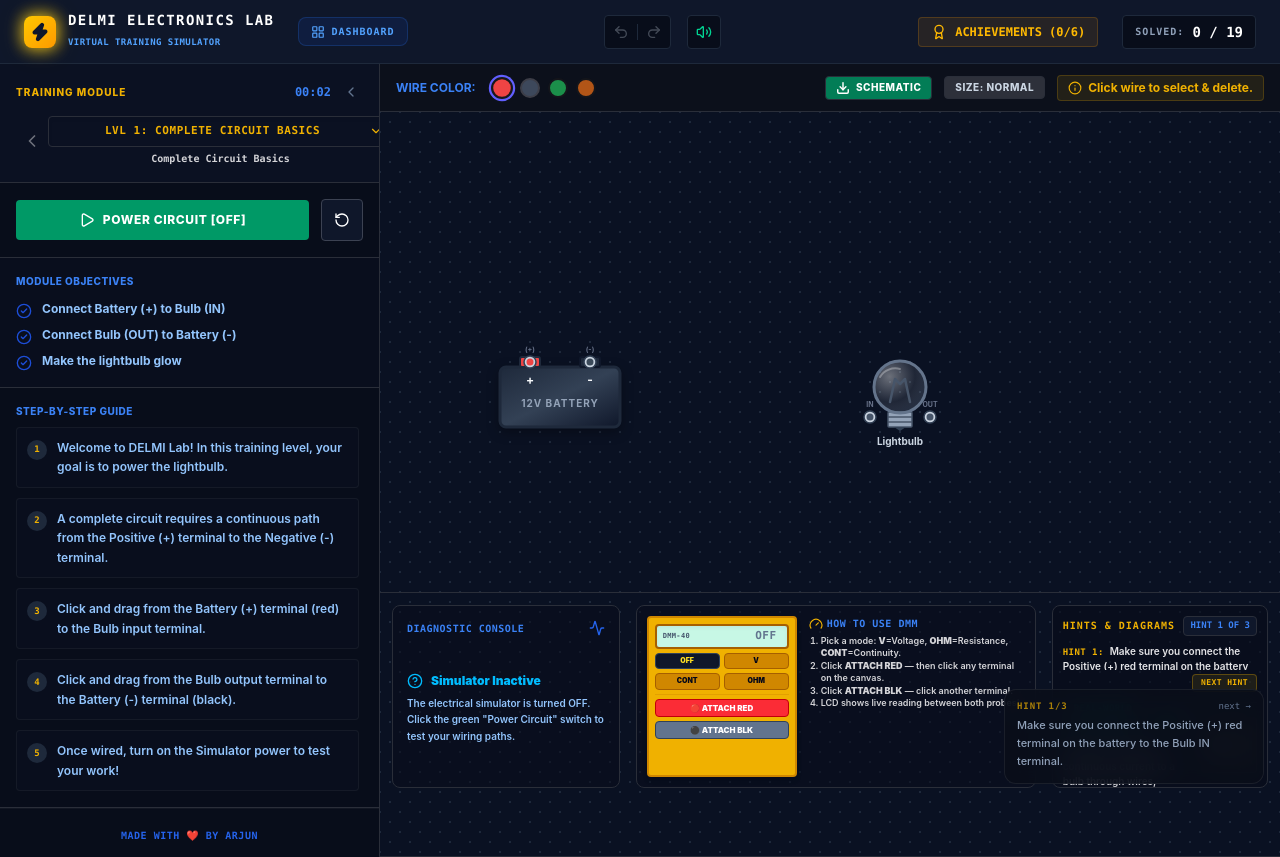
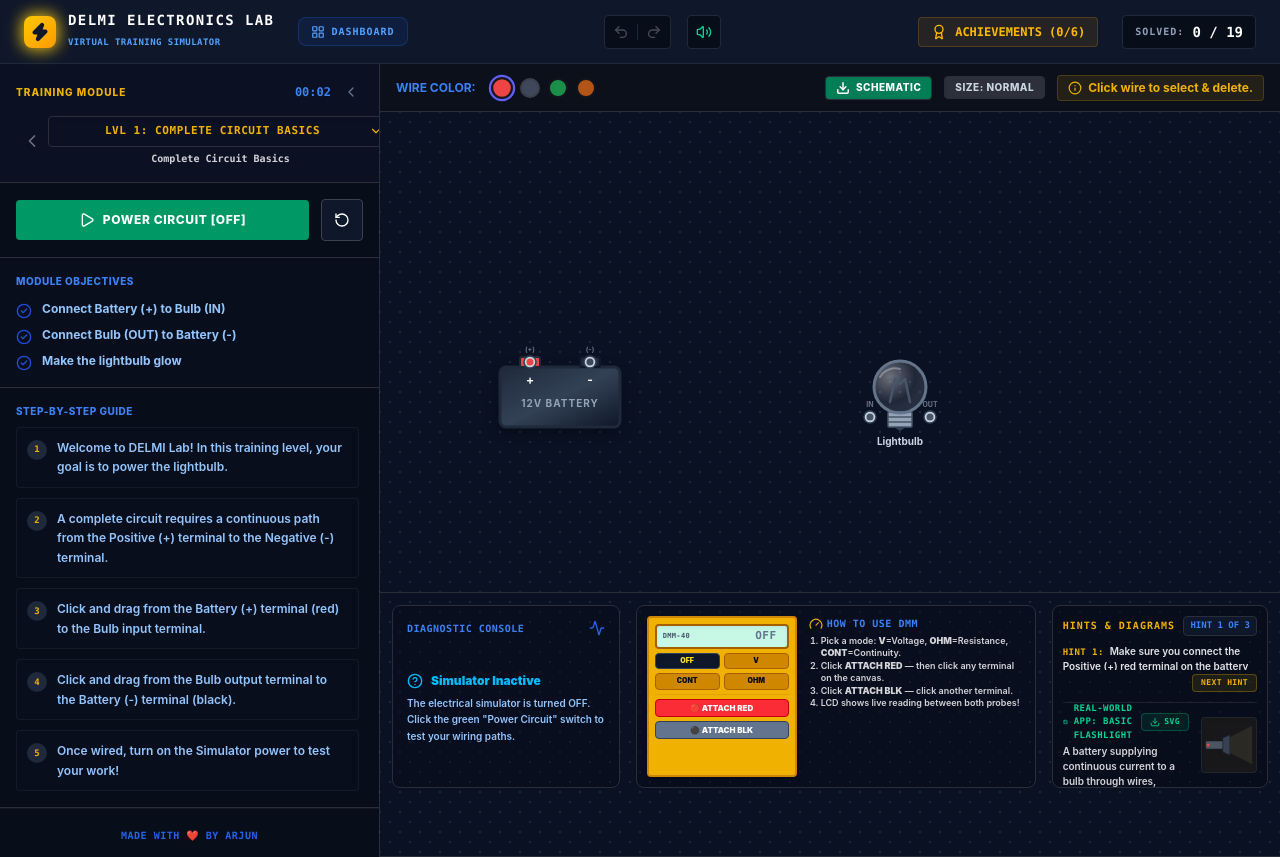
Before and after one commit to arjungautam1/NONC, a React (Vite) app: page / in a window 1280 px wide. Both pictures are taken after a click on the element 178 px from the left and 675 px from the top of the page. Built offline with nearby package versions, Linux system fonts and the light colour scheme.

Commit message:
Fix hint cycling controls

```diff
--- a/src/App.tsx
+++ b/src/App.tsx
@@ -28,6 +28,7 @@ function App() {
         return;
       }
       if (e.key === 'h' || e.key === 'H') {
+        e.preventDefault();
         useHint();
       }
     };
--- a/src/components/game/HelpOverlay.tsx
+++ b/src/components/game/HelpOverlay.tsx
@@ -127,6 +127,7 @@ export const HelpOverlay: React.FC = () => {
   } = useGameStore();
 
   const level = levels[currentLevelIndex];
+  const currentHintIndex = score.hintsUsed % level.hints.length;
 
   const [isDismissed, setIsDismissed] = React.useState(false);
 
@@ -425,17 +426,15 @@ export const HelpOverlay: React.FC = () => {
                 HINTS & DIAGRAMS
               </span>
               <span className="text-[9px] font-bold text-industrial-gray-400 bg-industrial-gray-800 px-1.5 py-0.5 rounded border border-[#2a2e39] uppercase font-mono">
-                Hint {score.hintsUsed % level.hints.length + 1} of {level.hints.length}
+                Hint {currentHintIndex + 1} of {level.hints.length}
               </span>
             </div>
 
-            <div className="flex-grow overflow-y-auto pr-1 min-h-[30px] pt-1 flex flex-col gap-1.5">
-              {level.hints.slice(0, Math.min(score.hintsUsed + 1, level.hints.length)).map((hint, idx) => (
-                <div key={idx} className="text-[10px] text-zinc-200 leading-normal font-semibold animate-fade-in">
-                  <span className="text-yellow-500 font-bold font-mono text-[9px] uppercase tracking-wider">Hint {idx + 1}: </span>
-                  {hint}
-                </div>
-              ))}
+            <div className="flex-grow overflow-y-auto pr-1 min-h-[30px] pt-1">
+              <div key={`${currentLevelIndex}-${currentHintIndex}`} className="text-[10px] text-zinc-200 leading-normal font-semibold animate-fade-in">
+                <span className="text-yellow-500 font-bold font-mono text-[9px] uppercase tracking-wider">Hint {currentHintIndex + 1}: </span>
+                {level.hints[currentHintIndex]}
+              </div>
             </div>
 
             <button
@@ -555,42 +554,7 @@ export const HelpOverlay: React.FC = () => {
           </div>
         </div>
       )}
-      {/* ── Quiet hint panel — bottom-right corner ── */}
-      {score.hintsUsed >= 0 && level.hints.length > 0 && (() => {
-        const idx = Math.min(score.hintsUsed, level.hints.length - 1);
-        const hint = level.hints[idx];
-        return (
-          <div className="fixed bottom-4 right-4 w-[260px] z-40 pointer-events-auto select-none">
-            <div
-              className="rounded-xl overflow-hidden"
-              style={{
-                background: 'rgba(10,14,26,0.88)',
-                border: '1px solid rgba(255,255,255,0.07)',
-                backdropFilter: 'blur(12px)',
-              }}
-            >
-              {/* Tiny label row */}
-              <div className="flex items-center justify-between px-3 pt-2.5 pb-1">
-                <span className="text-[9px] font-bold text-yellow-500/70 uppercase tracking-widest font-mono">
-                  Hint {idx + 1}/{level.hints.length}
-                </span>
-                {idx < level.hints.length - 1 && (
-                  <button
-                    onClick={() => { useHint(); }}
-                    className="text-[9px] text-slate-500 hover:text-yellow-400 cursor-pointer transition-colors font-mono"
-                  >
-                    next →
-                  </button>
-                )}
-              </div>
-              {/* Hint text — quiet, small */}
-              <p className="px-3 pb-3 text-[11px] text-slate-400 leading-relaxed font-medium">
-                {hint}
-              </p>
-            </div>
-          </div>
-        );
-      })()}
+
 
     </div>
   );
```
